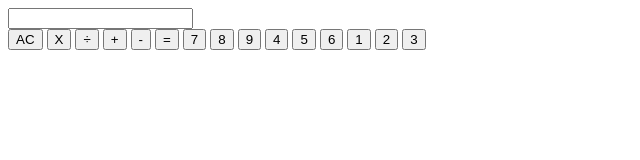
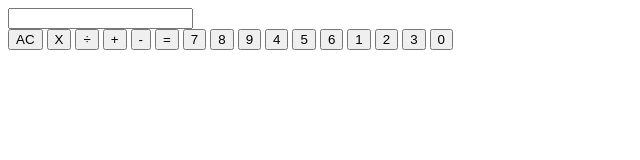
Before and after one commit to FhuSoe/Calculator, a plain HTML site: page index.html in a window 1280 px wide. Shown: the full height of the page, 0-640 px from the left. Drawn offline with Linux system fonts and the light colour scheme.

Commit message:
Added the number 0

```diff
--- a/index.html
+++ b/index.html
@@ -27,6 +27,7 @@
             <button class="button-number">1</button>
             <button class="button-number">2</button>
             <button class="button-number">3</button>
+            <button class="button-number">0</button>
 
         </div>
     </div>
```
